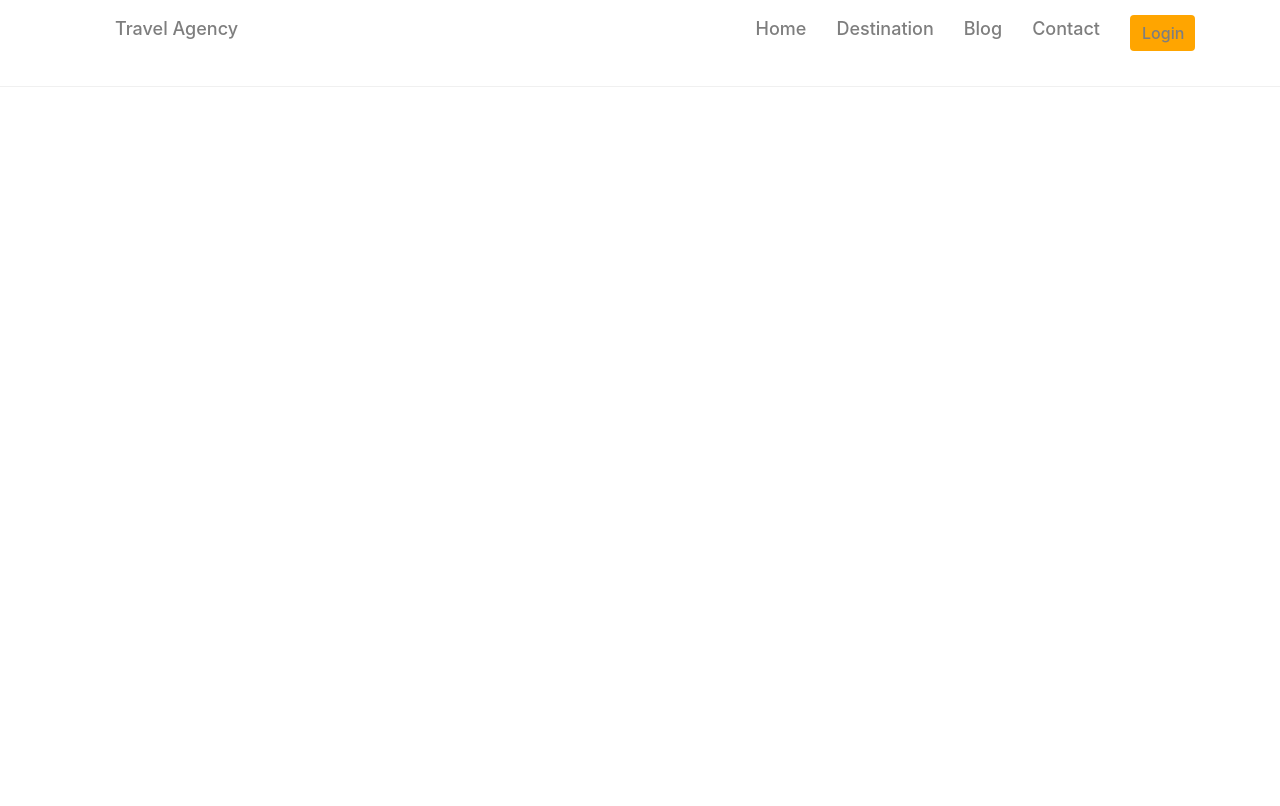
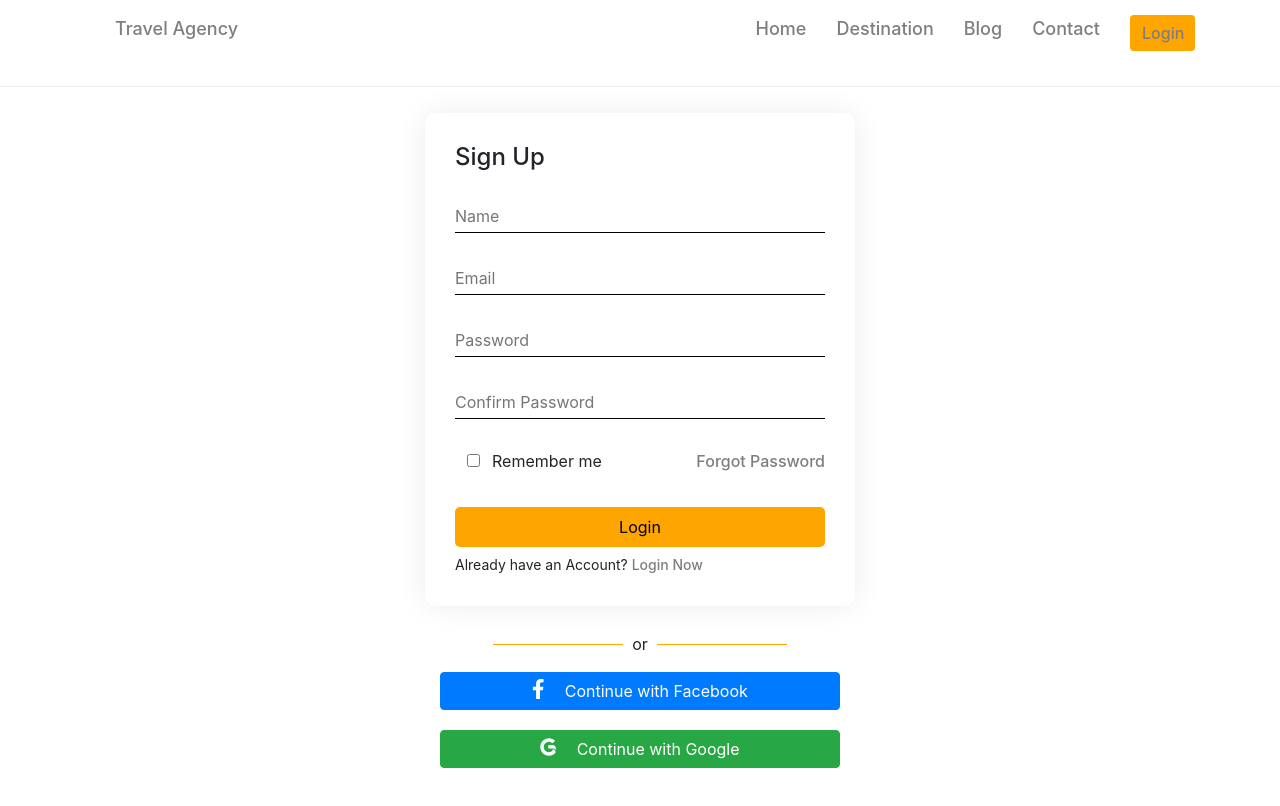
Before and after one commit to SohelTanbir/Travel-agency-with-authentication, a React (Create React App) app: page /signUp in a window 1280 px wide. Shown: the top 806 px of the page. Built offline with nearby package versions, Linux system fonts and the light colour scheme.

Commit message:
Travel-Agency

```diff
--- a/public/index.html
+++ b/public/index.html
@@ -24,7 +24,7 @@
       work correctly both with client-side routing and a non-root public URL.
       Learn how to configure a non-root public URL by running `npm run build`.
     -->
-    <title>React App</title>
+    <title>Travel Agency</title>
   </head>
   <body>
     <noscript>You need to enable JavaScript to run this app.</noscript>
--- a/src/App.js
+++ b/src/App.js
@@ -11,11 +11,17 @@ import Destination from './components/Destination/Destination'
 import Header from './components/Header/Header';
 import Contact from './components/Contact/Contact';
 import Login from './components/Login/Login';
+import { createContext, useState } from 'react';
+import PrivateRoute from './components/PrivateRoute/PrivateRoute';
+import SignUp from './components/SignUp/SignUp';
 
 
+export const userContext =  createContext()
+
 const App = () => {
+  const [loggedInUser, setLoggedInUser] = useState({});
   return (
-    <div>
+    <userContext.Provider value={[loggedInUser, setLoggedInUser]}>
       <Router>
         <div>
           <Header></Header>
@@ -26,14 +32,17 @@ const App = () => {
             <Route exact path="/">
               <Home/>
             </Route>
-            <Route path="/destination/:id">
+            <PrivateRoute path="/destination/:id">
               <Destination />
-            </Route>
+            </PrivateRoute>
             <Route path="/blog">
               <Blog />
             </Route>
             <Route path="/contact">
               <Contact />
+            </Route>
+            <Route path="/signUp">
+              <SignUp/>
             </Route>
             <Route path="/login">
               <Login/>
@@ -41,7 +50,7 @@ const App = () => {
           </Switch>
         </div>
       </Router>
-    </div>
+    </userContext.Provider>
   );
 }
 
--- a/src/components/Login/Login.js
+++ b/src/components/Login/Login.js
@@ -1,18 +1,90 @@
-import React from 'react';
+import React, { useContext, useState } from 'react';
+import { useHistory, useLocation } from 'react-router';
 import './Login.css'
 import { FontAwesomeIcon } from '@fortawesome/react-fontawesome'
 import { faFacebookF, faGofore, } from '@fortawesome/free-brands-svg-icons';
-import { Google } from 'react-bootstrap-icons';
+import firebase from "firebase/app";
+import "firebase/auth";
+import firebaseConfig from '../../firebaseConfig/firebase.config'
+import { userContext } from '../../App'
+import { Link } from 'react-router-dom';
+
+
+if (firebase.apps.length === 0) {
+    firebase.initializeApp(firebaseConfig);
+}
 
 const Login = () => {
+    const [loggedInUser, setLoggedInUser] = useContext(userContext);
+    const [loggedUser, setLoggedUser] = useState({
+        email:'',
+        password:'',
+    })
+    const history = useHistory();
+    const location = useLocation();
+    const { from } = location.state || { from: { pathname: "/" } };
+    // login with Google
+    const handleGoogleSignIn = () => {
+        var GoogleProvider = new firebase.auth.GoogleAuthProvider();
+        firebase.auth()
+            .signInWithPopup(GoogleProvider)
+            .then((result) => {
+                const { displayName, email } = result.user;
+                const loggedUser = { name: displayName, email }
+                setLoggedInUser(loggedUser)
+                history.push(from)
+            }).catch((error) => {
+                var errorMessage = error.message;
+            });
+    }
+
+    // SignIn with Facebook
+    const handleFBSignIn = () => {
+        var FbProvider = new firebase.auth.FacebookAuthProvider();
+        firebase
+            .auth()
+            .signInWithPopup(FbProvider)
+            .then((result) => {
+                const { displayName, email, photoURL } = result.user;
+                const loggedUser = { name: displayName, email, photoURL }
+                setLoggedInUser(loggedUser)
+                history.push(from)
+            })
+            .catch((error) => {
+                var errorMessage = error.message;
+            });
+    }
+
+    // login with email and password
+const getEmailPasswordFromUser = (e)=>{
+        let newInfo = {...loggedUser};
+        newInfo[e.target.name] = e.target.value;
+        setLoggedUser(newInfo);
+}
+const emailPasswordSignIn = (e) => {
+    firebase.auth().signInWithEmailAndPassword(loggedUser.email, loggedUser.password)
+    .then((userCredential) => {
+        var user = userCredential.user;
+         const { displayName, email, photoURL } =user;
+            const loggedUser = { name: displayName, email, photoURL }
+            setLoggedInUser(loggedUser)
+            history.push(from)
+    })
+    .catch((error) => {
+    var errorMessage = error.message;
+    console.log(errorMessage)
+    });
+    e.preventDefault()
+}
     return (
         <div>
+            <p>{loggedInUser.email ? 'Login Successful' : ''}</p>
             <div className="loginBox">
                 <h4>Login</h4>
                 <div className="inputBox">
-                    <form action="">
-                        <input type="email" name="email" placeholder="Email" /> <br />
-                        <input type="Password" name="password" placeholder="Password" />
+                    <form onSubmit={emailPasswordSignIn}>
+                        <input type="email" onBlur={getEmailPasswordFromUser} name="email" placeholder="Email" /> <br />
+                        <input type="Password" onBlur={getEmailPasswordFromUser} name="password" placeholder="Password" />
                         <div className="additionalInfo">
                             <div className="checkbox">
                                 <input type="checkbox" /><span>Remember me</span>
@@ -22,23 +94,23 @@ const Login = () => {
                             </div>
                         </div>
                         <button>Login</button>
-                        <small>Don't have Account? <a href="#">Create an Account</a></small>
+                        <small>Don't have Account? <Link to="/signUp">Create an Account</Link></small>
                     </form>
                 </div>
             </div>
             <div className="socialLogin">
-                    <span className="orOption">or</span>
-                    <button className="btn btn-primary mt-3">
-                         <FontAwesomeIcon icon={faFacebookF}
-                         style={{fontSize:'20px', marginRight:'20px'}} />
+                <span className="orOption">or</span>
+                <button className="btn btn-primary mt-3" onClick={handleFBSignIn}>
+                    <FontAwesomeIcon icon={faFacebookF}
+                        style={{ fontSize: '20px', marginRight: '20px' }} />
                          Continue with Facebook
                     </button>
 
-                    <button className="btn btn-success">
-                        <FontAwesomeIcon icon={faGofore} style={{fontSize:'20px',marginRight:'20px'}} />
+                <button className="btn btn-success" onClick={handleGoogleSignIn}>
+                    <FontAwesomeIcon icon={faGofore} style={{ fontSize: '20px', marginRight: '20px' }} />
                         Continue with Google
                     </button>
-               </div>
+            </div>
 
         </div>
     );
--- /dev/null
+++ b/src/components/Login/LoginManager.js
@@ -0,0 +1 @@
+oginManager;
--- /dev/null
+++ b/src/components/PrivateRoute/PrivateRoute.js
@@ -0,0 +1,30 @@
+import React, { useContext } from 'react';
+import { Redirect, Route } from 'react-router';
+import { userContext } from '../../App';
+
+
+
+
+const PrivateRoute = ({children, ...rest}) => {
+
+const [loggedInUser, setLoggedInUser] = useContext(userContext)
+    return (
+        <Route
+        {...rest}
+        render={({ location }) =>
+        loggedInUser.email || loggedInUser.name? (
+            children
+          ) : (
+            <Redirect
+              to={{
+                pathname: "/login",
+                state: { from: location }
+              }}
+            />
+          )
+        }
+      />
+    );
+};
+
+export default PrivateRoute;
--- /dev/null
+++ b/src/components/SignUp/SIgnUp.css
@@ -0,0 +1,64 @@
+.signInBox{
+    width:430px;
+    margin:2% auto;
+    padding:30px;
+    box-shadow:0 0 30px rgb(238, 237, 237) ;
+    border-radius:10px;
+}
+.signInBox h4{
+    margin-bottom:30px;
+}
+.inputBox input{
+    width:100%;
+    border:none;
+    outline:none;
+    border-bottom:1px solid black;
+    margin-bottom: 30px;
+    padding:5px 0;
+    font-size:14px;
+}
+.inputBox input[type='checkbox']{
+    width:20%;
+}
+.additionalInfo{
+    display: flex;
+    justify-content: space-between;
+    margin-bottom:10px;
+}
+.checkbox{
+    width:50%;
+}
+.inputBox input::placeholder{
+    font-size:16px;
+}
+.inputBox button {
+    margin-bottom:5px;
+}
+/*social login css*/
+.socialLogin{
+    width:400px;
+    margin:2% auto;
+    text-align: center;
+}
+.orOption{
+    position:relative;
+}
+.orOption::before{
+    position: absolute;
+    content: "";
+    width: 130px;
+    height: 1px;
+    background: orange;
+    top: 10px;
+    right: 25px;
+}
+
+.orOption::after{
+    position: absolute;
+    content: "";
+    width: 130px;
+    height: 1px;
+    background:orange;
+    top: 10px;
+    left: 25px;
+}
--- /dev/null
+++ b/src/components/SignUp/SignUp.js
@@ -0,0 +1,107 @@
+import React, { useState } from 'react';
+import './SIgnUp.css'
+import { FontAwesomeIcon } from '@fortawesome/react-fontawesome'
+import { faFacebookF, faGofore, } from '@fortawesome/free-brands-svg-icons';
+import firebase from "firebase/app";
+import "firebase/auth";
+import firebaseConfig from '../../firebaseConfig/firebase.config'
+import { Link } from 'react-router-dom';
+
+
+
+if(firebase.apps.length === 0){
+    firebase.initializeApp(firebaseConfig);
+}
+
+
+
+const SignUp = () => {
+    const [newUser, setNewUser] = useState({
+        name:'',
+        email:'',
+        password:'',
+    })
+// create new user
+const inputValue = (e)=>{
+    let isFormValid;
+    if(e.target.name === 'name'){
+
+        isFormValid = e.target.value;
+    }
+    if(e.target.name === 'email'){
+      const email = e.target.value;
+        isFormValid =  /\S+@\S+\.\S+/.test(email);
+
+    }
+    if(e.target.name === 'password'){
+      let password = e.target.value;
+      if(password.length > 6){
+        isFormValid = /\d{1}/.test(password);
+      }
+
+    }
+    if(isFormValid){
+      let newInfo = {...newUser};
+      newInfo[e.target.name] = e.target.value;
+      setNewUser(newInfo);
+
+    }
+
+    console.log(newUser)
+}
+
+
+const CreateNewUser = (e)=>{
+    if(newUser.email && newUser.password){
+        firebase.auth().createUserWithEmailAndPassword(newUser.email,newUser.password)
+        .then((userCredential) => {
+          var user = userCredential.user;
+          console.log(user)
+        })
+        .catch((error) => {
+          var errorMessage = error.message;
+          console.log(errorMessage)
+        });
+    }
+   e.preventDefault()
+}
+    return (
+        <div>
+            <div className="signInBox">
+                <h4>Sign Up</h4>
+                <div className="inputBox">
+                    <form onSubmit={CreateNewUser}>
+                        <input type="text" onBlur={inputValue} name="name" placeholder="Name" /> <br />
+                        <input type="email" onBlur={inputValue} name="email" placeholder="Email" /> <br />
+                        <input type="Password" onBlur={inputValue} name="password" placeholder="Password" /><br/>
+                        <input type="Password" onBlur={inputValue} name="ConfirmPassword" placeholder="Confirm Password" /><br/>
+                        <div className="additionalInfo">
+                            <div className="checkbox">
+                                <input type="checkbox" /><span>Remember me</span>
+                            </div>
+                            <div className="forgotPassword">
+                                <a href="#">Forgot Password</a>
+                            </div>
+                        </div>
+                        <button>Login</button>
+                        <small>Already have an Account? <Link to="/login">Login Now</Link></small>
+                    </form>
+                </div>
+            </div>
+            <div className="socialLogin">
+                <span className="orOption">or</span>
+                <button className="btn btn-primary mt-3">
+                    <FontAwesomeIcon icon={faFacebookF}
+                        style={{ fontSize: '20px', marginRight: '20px' }} />
+                     Continue with Facebook
+                </button>
+                <button className="btn btn-success">
+                    <FontAwesomeIcon icon={faGofore} style={{ fontSize: '20px', marginRight: '20px' }} />
+                    Continue with Google
+                </button>
+            </div>
+        </div>
+    );
+};
+
+export default SignUp;
```
Also changed, not shown: firebase.json (added), 1 other file (tests, documents, lock files or other folders).
